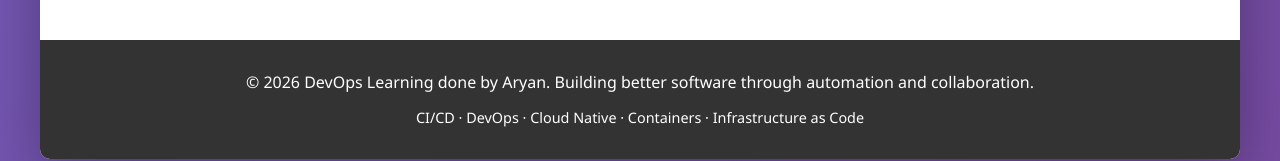
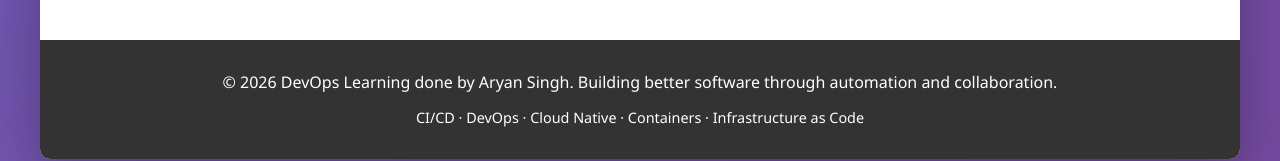
Before and after one commit to aryansinghh1/CI-CD_Devops, a website: page cicd-page.html in a window 1280 px wide. Shown: the part 5480-5641 px from the top of the page. Drawn offline with Linux system fonts and the light colour scheme.

Commit message:
updating page

```diff
--- a/cicd-page.html
+++ b/cicd-page.html
@@ -487,7 +487,7 @@
         </div>
 
         <footer>
-            <p>&copy; 2026 DevOps Learning done by Aryan. Building better software through automation and collaboration.</p>
+            <p>&copy; 2026 DevOps Learning done by Aryan Singh. Building better software through automation and collaboration.</p>
             <p style="margin-top: 10px; font-size: 0.9em;">CI/CD · DevOps · Cloud Native · Containers · Infrastructure as Code</p>
         </footer>
     </div>
```
